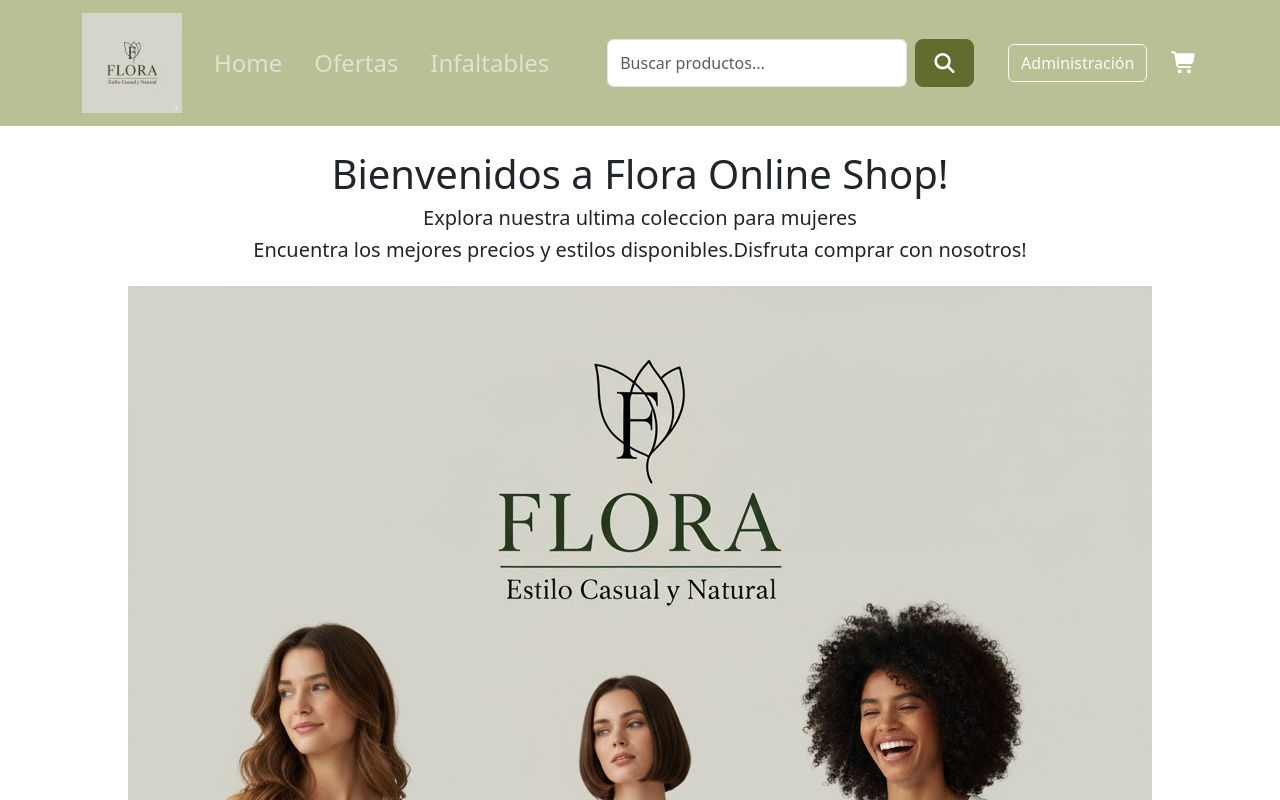
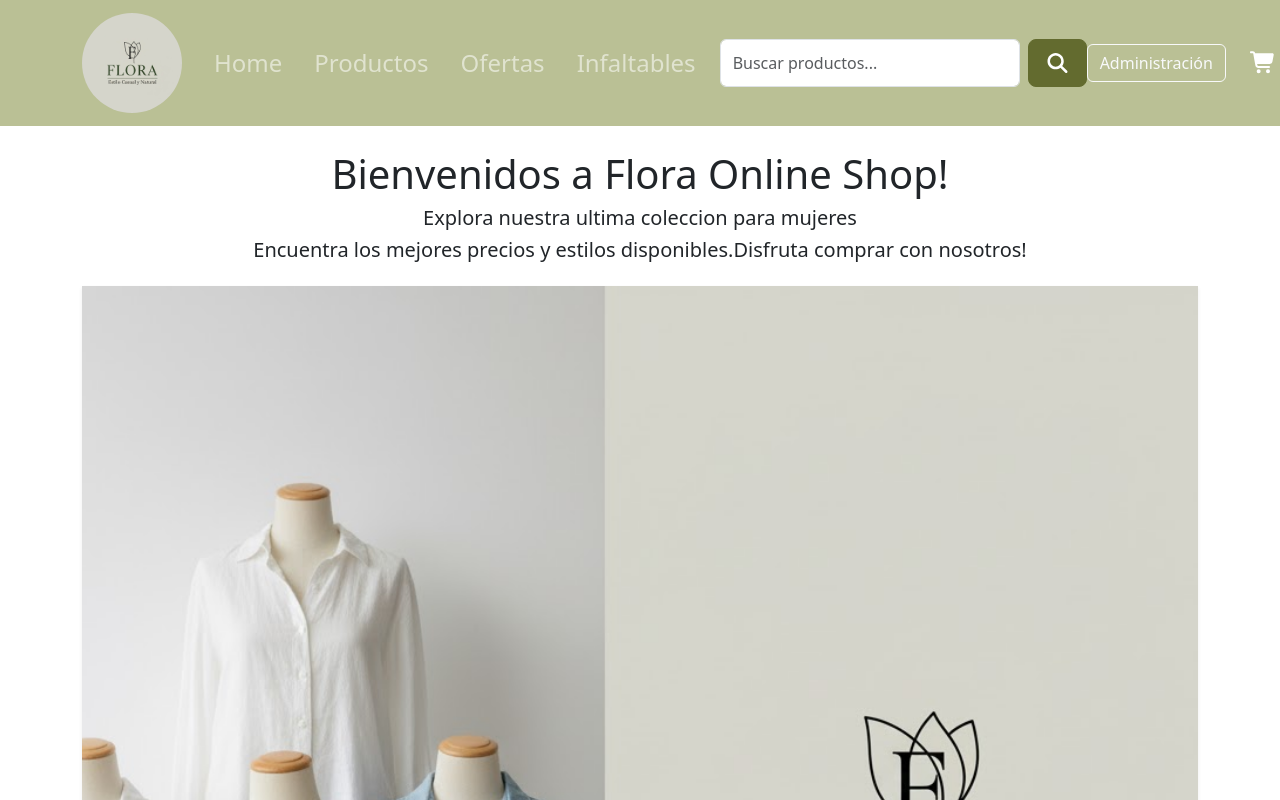
Before and after one commit to ItsFlorencia/ProyectoFinal25235-GFC, a React (Vite) app: page / in a window 1280 px wide. Shown: the top 800 px of the page. Built offline with nearby package versions, Linux system fonts and the light colour scheme; no server answers.

Commit message:
Pagina de productos y carrusel de fotos  en home

```diff
--- a/src/App.jsx
+++ b/src/App.jsx
@@ -4,7 +4,8 @@
 import Ofertas from './components/Ofertas';
 import Infaltables from './components/Infaltables';
 import Login from './components/Login';
-import Footer from './components/Footer'
+import Footer from './components/Footer';
+import Productos from './components/Productos';
 
 function App() {
 
@@ -14,6 +15,7 @@
       <Routes>
         <Route path="/administracion" element={<Login />} />
         <Route path="/" element={<Home />} />
+        <Route path="/productos" element={<Productos />} />
         <Route path="/ofertas" element={<Ofertas />} />
         <Route path="/infaltables" element={<Infaltables />} />
       </Routes>
--- a/src/components/Header.jsx
+++ b/src/components/Header.jsx
@@ -2,7 +2,7 @@
 import './Header.css';
 import logoFlora from '../assets/flora1.jpg';
 import { Link } from 'react-router-dom';
-import { Navbar, Nav, Container, Form, FormControl, Button } from 'react-bootstrap';
+import { Navbar, Nav, Container, Form, FormControl, Button, Image } from 'react-bootstrap';
 import { FontAwesomeIcon } from '@fortawesome/react-fontawesome';
 import { faShoppingCart, faSearch } from '@fortawesome/free-solid-svg-icons';
 
@@ -17,13 +17,14 @@
                 alt="Flora Logo"
                 width="100"
                 height="100"
-                className="d-inline-block align-top me-2"
+                className="d-inline-block align-top me-2 rounded-circle"
             />
 
         </Navbar.Brand>
 
        <Nav className="me-auto align-items-center">
           <Nav.Link as={Link} to="/" className="me-3 fs-4">Home</Nav.Link>
+          <Nav.Link as={Link} to="/productos" className="me-3 fs-4">Productos</Nav.Link>
           <Nav.Link as={Link} to="/ofertas" className="me-3 fs-4">Ofertas</Nav.Link>
           <Nav.Link as={Link} to="/infaltables" className="me-3 fs-4">Infaltables</Nav.Link>
           </Nav>
@@ -36,7 +37,7 @@
             />
                <Button className="btn-lg btn-custom-search">
                   <FontAwesomeIcon icon={faSearch}
-                  className="icon-lupa-color" /> {/* Ícono de lupa */}
+                  className="icon-lupa-color" />
                 </Button>
           </Form>
 
--- a/src/components/Home.jsx
+++ b/src/components/Home.jsx
@@ -1,6 +1,69 @@
 import React from 'react';
-import banner from '../assets/banner.jpg';
+import Carousel from 'react-bootstrap/Carousel';
 import ProductList from './ProductList';
+import bannerModelos from '../assets/banner.jpg';
+import bannerCamisas from '../assets/banner1.jpg';
+import bannerPantalones from '../assets/banner2.jpg';
+
+const CarouselImage = ({ src, alt, height }) => (
+    <img
+        className="d-block w-100" // Clases de Bootstrap para ocupar todo el ancho
+        src={src}
+        alt={alt}
+        // Aplica estilos de altura y ajuste para mantener la coherencia
+        style={{ height: height, objectFit: 'cover' }}
+    />
+);
+
+function HomeCarousel() {
+
+    const carouselHeight = '1200px';
+
+    return (
+        <Carousel fade className="mt-4 mb-4 shadow-sm">
+
+
+            <Carousel.Item>
+                <CarouselImage
+                    src={bannerModelos}
+                    alt="Colección de Modelos Flora"
+                    height={carouselHeight}
+                />
+                <Carousel.Caption>
+                    <h2 >¡Nueva Colección!</h2>
+                    <p >Explora la última tendencia en moda femenina.</p>
+                </Carousel.Caption>
+            </Carousel.Item>
+
+
+            <Carousel.Item>
+                <CarouselImage
+                    src={bannerCamisas}
+                    alt="Camisas y Blusas Flora"
+                    height={carouselHeight}
+                />
+                <Carousel.Caption>
+                    <h2 className= "text-secondary">Nuestras Camisas</h2>
+                    <p className= "text-secondary">Encuentra elegancia y comodidad en cada diseño.</p>
+                </Carousel.Caption>
+            </Carousel.Item>
+
+
+            <Carousel.Item>
+                <CarouselImage
+                    src={bannerPantalones}
+                    alt="Pantalones Casuales Flora"
+                    height={carouselHeight}
+                />
+                <Carousel.Caption>
+                    <h2 className="text-secondary">Pantalones Infaltables</h2>
+                    <p className="text-secondary">Comodidad para tu día a día con estilo.</p>
+                </Carousel.Caption>
+            </Carousel.Item>
+        </Carousel>
+    );
+}
+
 
 const Home = () => {
   return (
@@ -8,13 +71,9 @@
       <h1 className="text-center">Bienvenidos a Flora Online Shop!</h1>
       <h5 className="text-center">Explora nuestra ultima coleccion para mujeres</h5>
       <h5 className="text-center">Encuentra los mejores precios y estilos disponibles.Disfruta comprar con nosotros!</h5>
-          <img
-        src={banner}
-        alt="banner Flora"
-        className="img-fluid d-block mx-auto mt-4 mb-4"
-      />
-    <h2>Productos</h2>
-     <ProductList />
+
+      <HomeCarousel />
+
 
     </div>
   );
--- /dev/null
+++ b/src/components/Productos.jsx
@@ -0,0 +1,13 @@
+import React from 'react';
+import ProductList from './ProductList';
+
+const Productos = () => {
+  return (
+    <div className="container">
+      <h2>Productos</h2>
+      <ProductList />
+    </div>
+  );
+};
+
+export default Productos;
```
Also changed, not shown: src/assets/banner1.jpg, src/assets/banner2.jpg (added).
